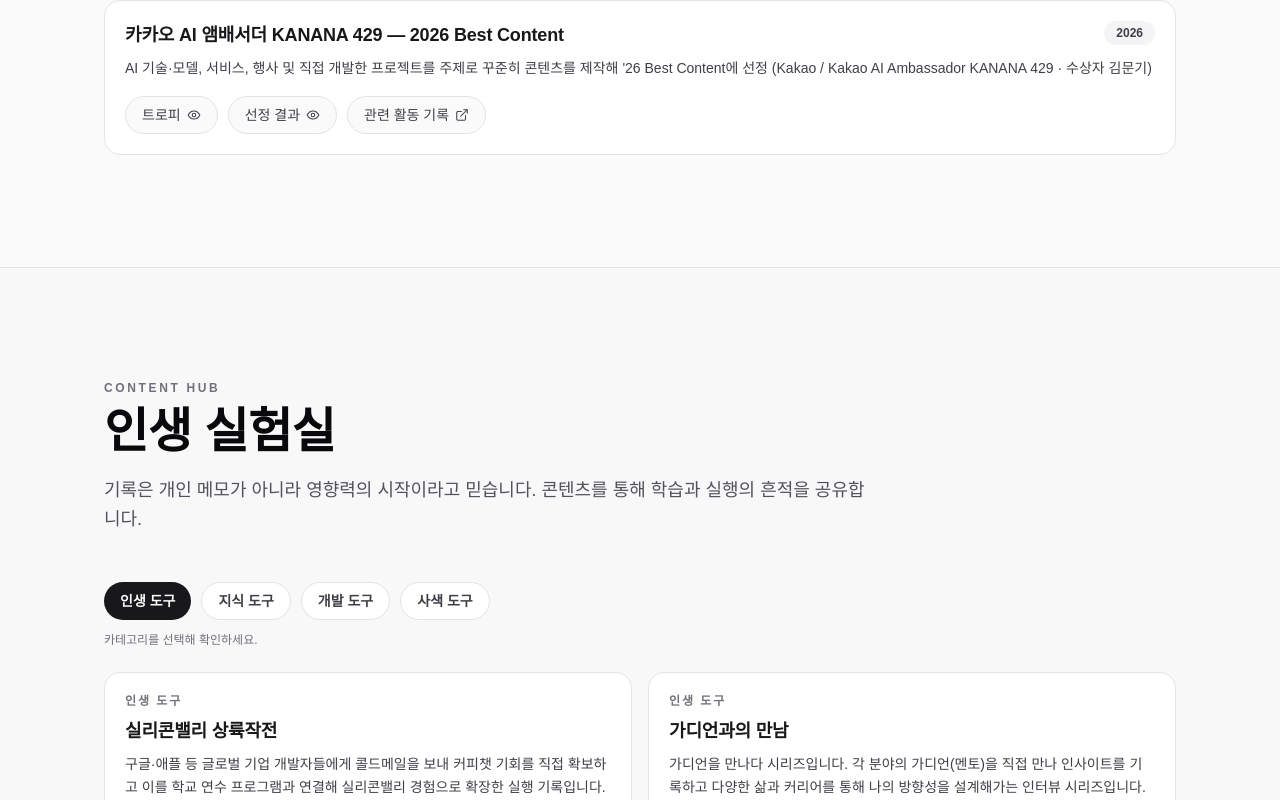
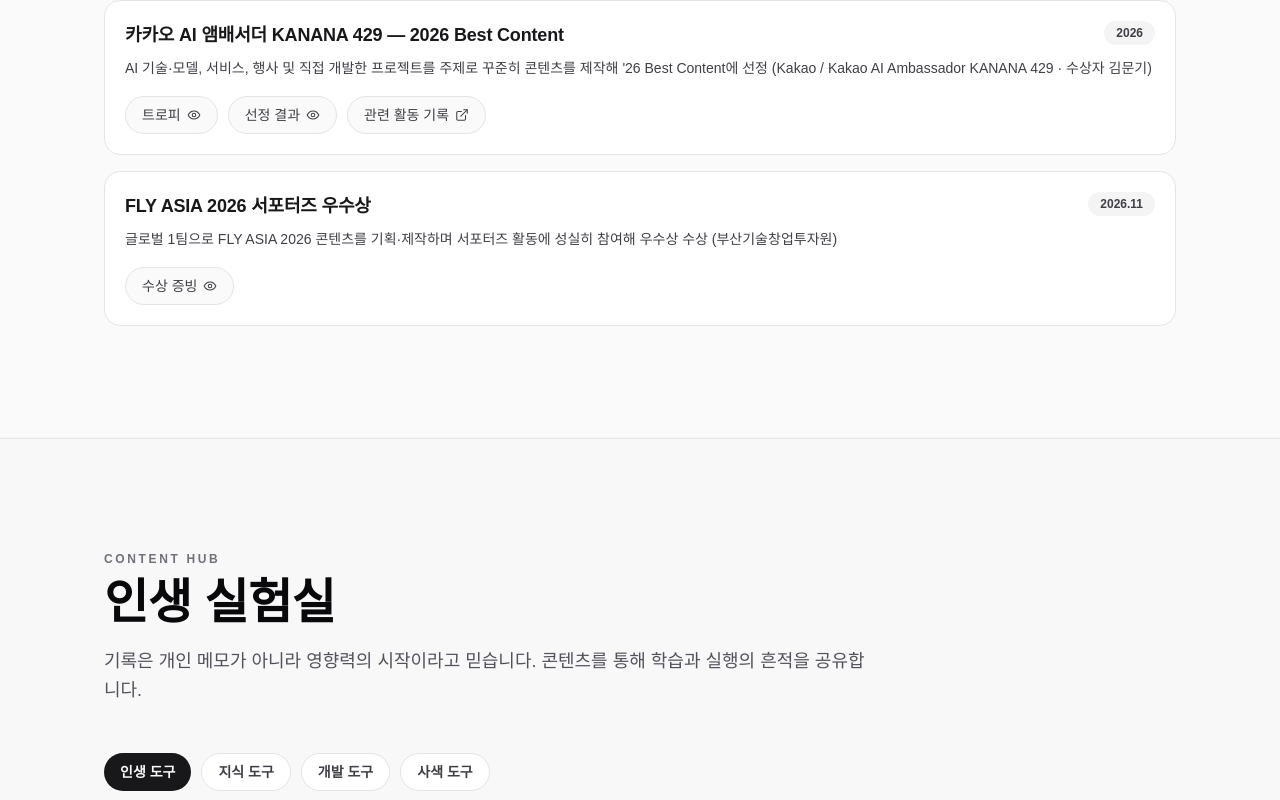
Before and after one commit to mk-isos/markus-portfolio, a Next.js app: page / in a window 1280 px wide. Shown: the part 8217-9017 px from the top of the page. Built offline with nearby package versions, Linux system fonts and the light colour scheme.

Commit message:
feat: add FLY ASIA supporter excellence award

```diff
--- a/src/data/portfolio.ts
+++ b/src/data/portfolio.ts
@@ -1189,6 +1189,28 @@ export const awards: Award[] = [
         href: "https://mkisos.tistory.com/category/%EA%B0%9C%EB%B0%9C%20%EB%8F%84%EA%B5%AC/%EC%B9%B4%EC%B9%B4%EC%98%A4%20AI%20%EC%95%B0%EB%B0%B0%EC%84%9C%EB%8D%94%20KANANA%20429",
       },
     ],
+  },
+  {
+    title: text(
+      "FLY ASIA 2026 서포터즈 우수상",
+      "FLY ASIA 2026 Supporters Excellence Award",
+    ),
+    detail: text(
+      "글로벌 1팀으로 FLY ASIA 2026 콘텐츠를 기획·제작하며 서포터즈 활동에 성실히 참여해 우수상 수상 (부산기술창업투자원)",
+      "Received the Excellence Award for planning and producing FLY ASIA 2026 content as part of Global Team 1 and actively contributing to the supporters program (Busan Technology Startup Investment Agency)",
+    ),
+    date: "2026.11",
+    evidence: {
+      type: "image",
+      label: text("수상 증빙", "Award Evidence"),
+      src: "/activities/fly-asia-2026-supporters-excellence-certificate.jpeg",
+      width: 1007,
+      height: 1440,
+      alt: text(
+        "김문기 FLY ASIA 2026 서포터즈 우수상 수상 증빙",
+        "Moonki Kim's FLY ASIA 2026 Supporters Excellence Award certificate",
+      ),
+    },
   },
 ];
 
```
